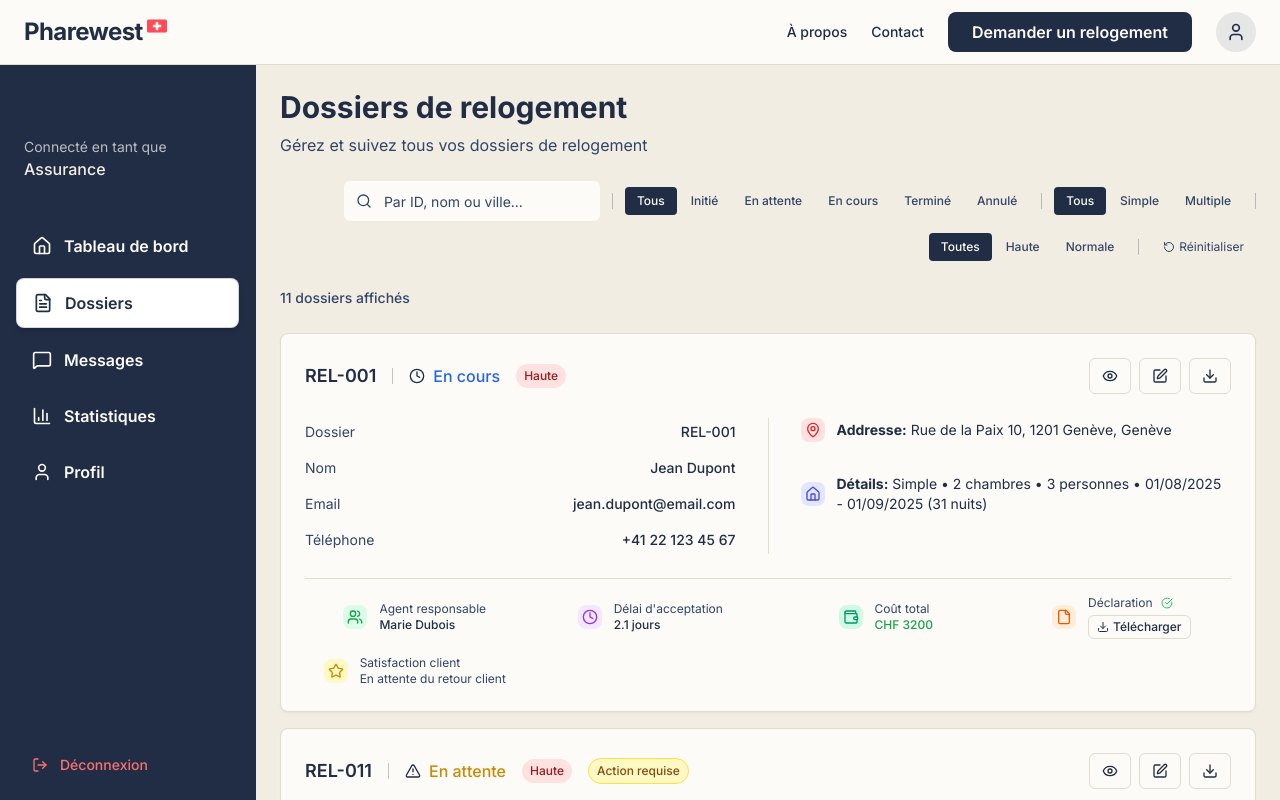
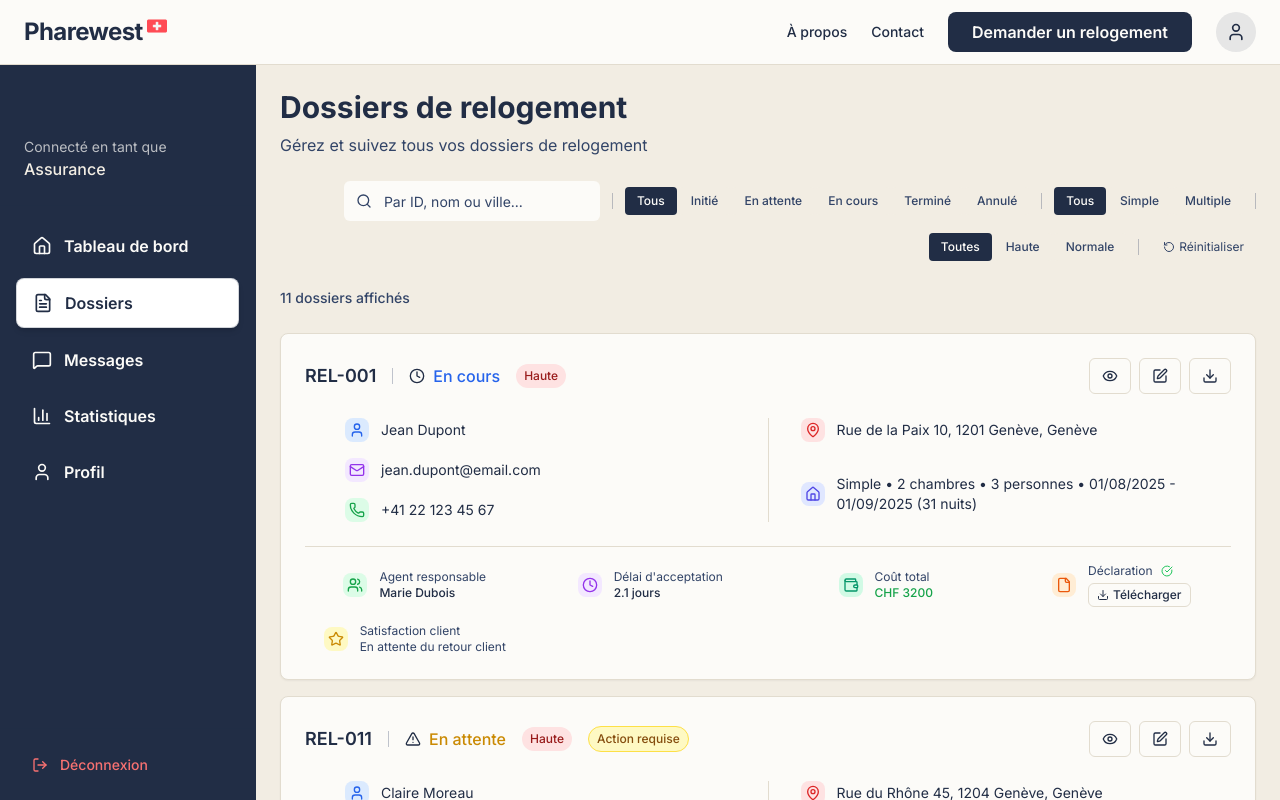
Before and after one commit to valcourgeau/sini, a Next.js app: page /platform/dashboard/assurance/dossiers in a window 1280 px wide. Shown: the top 800 px of the page. Built offline with nearby package versions, Linux system fonts and the light colour scheme.

Commit message:
feat: summary view

```diff
--- a/src/app/platform/dashboard/assurance/dossiers/page.tsx
+++ b/src/app/platform/dashboard/assurance/dossiers/page.tsx
@@ -367,25 +367,42 @@ function AssuranceDossiersContent() {
               <div className="flex flex-col lg:flex-row gap-8">
                 {/* Personal Information - First Column */}
                 <div className="flex-1">
-                  <div className="space-y-2">
-                      <div className="flex justify-between items-center py-1">
-                        <span className="text-sm text-muted-foreground">Dossier</span>
-                        <span className="text-sm font-medium text-primary">{case_.id}</span>
+                  <div className="space-y-4 ml-10">
+                    {/* Name Section */}
+                    <div className="flex items-center gap-3">
+                      <div className="flex items-center justify-center w-6 h-6 bg-blue-100 rounded-lg">
+                        <User className="h-4 w-4 text-blue-600" />
                       </div>
-                      <div className="flex justify-between items-center py-1">
-                        <span className="text-sm text-muted-foreground">Nom</span>
-                        <span className="text-sm font-medium">
+                      <div>
+                        <p className="text-sm text-foreground">
                           {case_.contactPerson.firstName} {case_.contactPerson.lastName}
-                        </span>
+                        </p>
                       </div>
-                      <div className="flex justify-between items-center py-1">
-                        <span className="text-sm text-muted-foreground">Email</span>
-                        <span className="text-sm font-medium">{case_.contactPerson.email}</span>
+                    </div>
+
+                    {/* Email Section */}
+                    <div className="flex items-center gap-3">
+                      <div className="flex items-center justify-center w-6 h-6 bg-purple-100 rounded-lg">
+                        <Mail className="h-4 w-4 text-purple-600" />
                       </div>
-                      <div className="flex justify-between items-center py-1">
-                        <span className="text-sm text-muted-foreground">Téléphone</span>
-                        <span className="text-sm font-medium">{case_.contactPerson.phone}</span>
+                      <div>
+                        <p className="text-sm text-foreground">
+                          {case_.contactPerson.email}
+                        </p>
                       </div>
+                    </div>
+
+                    {/* Phone Section */}
+                    <div className="flex items-center gap-3">
+                      <div className="flex items-center justify-center w-6 h-6 bg-green-100 rounded-lg">
+                        <Phone className="h-4 w-4 text-green-600" />
+                      </div>
+                      <div>
+                        <p className="text-sm text-foreground">
+                          {case_.contactPerson.phone}
+                        </p>
+                      </div>
+                    </div>
                   </div>
                 </div>
 
@@ -401,7 +418,7 @@ function AssuranceDossiersContent() {
                     </div>
                     <div className="flex-1">
                       <p className="text-sm text-foreground">
-                        <span className="font-bold">Addresse:</span> {case_.disasterAddress?.street}, {case_.disasterAddress?.postalCode} {case_.disasterAddress?.city}, {case_.disasterAddress?.canton}
+                        {case_.disasterAddress?.street}, {case_.disasterAddress?.postalCode} {case_.disasterAddress?.city}, {case_.disasterAddress?.canton}
                       </p>
                     </div>
                   </div>
@@ -414,7 +431,7 @@ function AssuranceDossiersContent() {
                     <div className="flex-1">
                       {case_.relocationRequests && case_.relocationRequests.length > 0 ? (
                         <p className="text-sm text-foreground">
-                          <span className="font-bold">Détails:</span> {case_.relocationType === "single" ? "Simple" : "Multiple"} • {case_.relocationRequests[0]?.bedrooms || 0} chambres • {(case_.relocationRequests[0]?.adults || 0) + (case_.relocationRequests[0]?.children || 0)} personnes • {case_.relocationRequests[0]?.useExactDates && case_.relocationRequests[0]?.departureDate
+                          {case_.relocationType === "single" ? "Simple" : "Multiple"} • {case_.relocationRequests[0]?.bedrooms || 0} chambres • {(case_.relocationRequests[0]?.adults || 0) + (case_.relocationRequests[0]?.children || 0)} personnes • {case_.relocationRequests[0]?.useExactDates && case_.relocationRequests[0]?.departureDate
                             ? `${formatDate(case_.relocationRequests[0].arrivalDate)} - ${formatDate(case_.relocationRequests[0].departureDate)} (${getNumberOfNights(case_.relocationRequests[0].arrivalDate, case_.relocationRequests[0].departureDate)} nuits)`
                             : `${formatDate(case_.relocationRequests[0]?.arrivalDate)} (${case_.relocationRequests[0]?.estimatedDuration || "Non spécifié"})`
                           }
```
